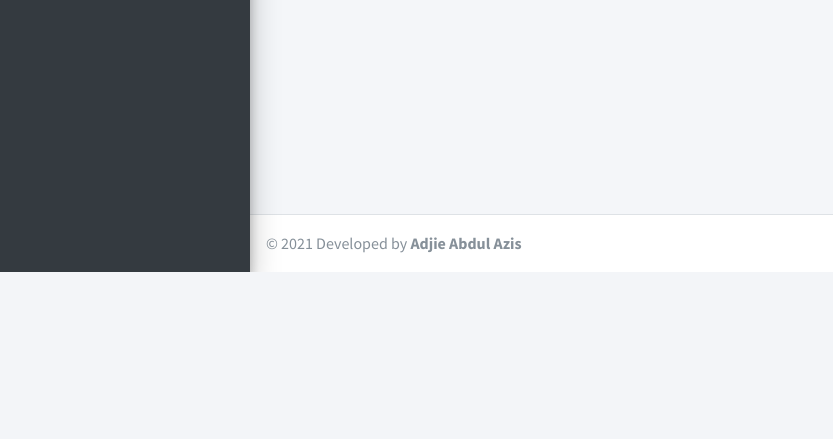
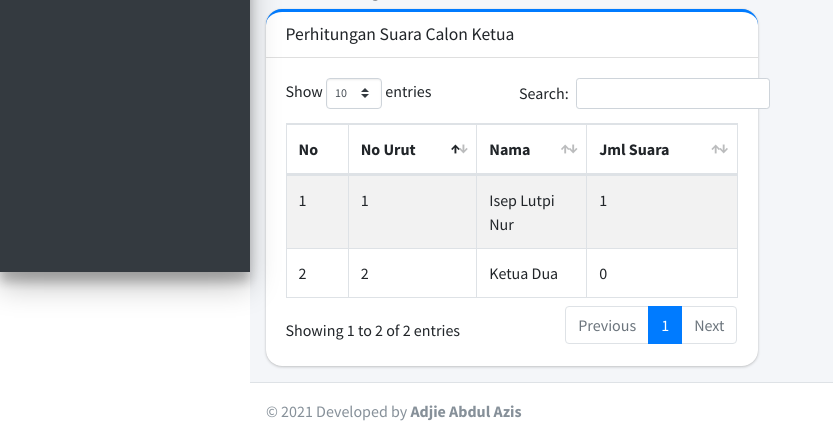
Before and after one commit to iseplutpinur/dkm_vote, a CodeIgniter app: page /clc-keuangan/ in a window 1280 px wide. Shown: the part 528-967 px from the top of the page, without its empty margins (0-833 px from the left). Before the commit the page ends 800 px from the top, so only its background shows below. Run offline with CodeIgniter, Linux system fonts and the light colour scheme; a user stored in the database is signed in; data comes from the database, SQL or seed files in the repository; both versions use the stored data as it was after the commit; some libraries are stand-ins or nearby versions.

Commit message:
update database dan hasil pemungutan suara

```diff
--- a/application/controllers/Dashboard.php
+++ b/application/controllers/Dashboard.php
@@ -26,8 +26,12 @@ class Dashboard extends Render_Controller
 			$this->title = 'List Calon Ketua';
 			$this->content = 'dashboard/pemilih';
 			$this->data['calons'] = $this->model->getCalon($this->id);
-			// var_dump($this->data['calons']);
-			// die;
+			$get = $this->db->select('nilai')->from('kpu_kunci')->where('id', 1)->get()->row_array();
+			if ($get == null) {
+				$this->db->insert('kpu_kunci', ['id' => 1, 'nilai' => 1]);
+				$get = ['nilai' => 1];
+			}
+			$this->data['finish'] = $get['nilai'];
 		}
 
 		// Send data to view
--- a/application/controllers/admin/Count.php
+++ b/application/controllers/admin/Count.php
@@ -56,9 +56,9 @@ class Count extends Render_Controller
     $this->sesion->cek_session();
     $akses = ['Super Admin'];
     $get_lv = $this->session->userdata('data')['level'];
-    if (!in_array($get_lv, $akses)) {
-      redirect('my404', 'refresh');
-    }
+    // if (!in_array($get_lv, $akses)) {
+    //   redirect('my404', 'refresh');
+    // }
     $this->id = $this->session->userdata('data')['id'];
     $this->photo_path = './files/admin/pemilih/';
     $this->load->model("admin/CountModel", 'model');
--- a/application/views/javascripts/contents/dashboard/pemilih.js
+++ b/application/views/javascripts/contents/dashboard/pemilih.js
@@ -50,3 +50,55 @@ $("#fmain").submit(function (ev) {
     $('#tambahModal').modal('toggle')
   })
 });
+
+function dynamic(datas = {
+  kategori: null,
+  kelas: null,
+}) {
+  let filter = null;
+  if (datas.kategori != null && datas.kelas != null) {
+    filter = {
+      kategori: datas.kategori,
+      kelas: datas.kelas,
+    }
+  }
+  const table_html = $('#dt_basic');
+  table_html.dataTable().fnDestroy()
+  const new_table = table_html.DataTable({
+    "ajax": {
+      "url": "<?= base_url()?>admin/count/ajax_data/",
+      "data": datas,
+      "type": 'POST'
+    },
+    "processing": true,
+    "serverSide": true,
+    "responsive": true,
+    "lengthChange": true,
+    "autoWidth": false,
+    "columns": [
+      { "data": null },
+      { "data": "no_urut" },
+      { "data": "nama" },
+      { "data": "jumlah_suara" },
+    ],
+    order: [
+      [1, 'asc']
+    ],
+    columnDefs: [{
+      orderable: false,
+      targets: [0]
+    }],
+  });
+  new_table.on('draw.dt', function () {
+    var PageInfo = table_html.DataTable().page.info();
+    new_table.column(0, {
+      page: 'current'
+    }).nodes().each(function (cell, i) {
+      cell.innerHTML = i + 1 + PageInfo.start;
+    });
+  });
+}
+
+if ($("#finish").val() == 1) {
+  dynamic();
+}
--- a/application/views/templates/contents/dashboard/pemilih.php
+++ b/application/views/templates/contents/dashboard/pemilih.php
@@ -27,6 +27,35 @@
     </div>
   <?php endforeach; ?>
 </div>
+
+<?php if ($finish == 1) : ?>
+  <h5>Hasil Pemungutan Suara</h5>
+  <div class="row">
+    <div class="col-lg-6">
+      <div class="card card-primary card-outline " style="border-radius: 16px;">
+        <div class="card-header">
+          <div class="d-flex justify-content-between w-100">
+            <h3 class="card-title">Perhitungan Suara Calon Ketua</h3>
+          </div>
+        </div>
+        <!-- /.card-header -->
+        <div class="card-body">
+          <table id="dt_basic" class="table table-bordered table-striped table-hover">
+            <thead>
+              <tr>
+                <th>No</th>
+                <th>No Urut</th>
+                <th>Nama</th>
+                <th>Jml Suara</th>
+              </tr>
+            </thead>
+          </table>
+        </div>
+        <!-- /.card-body -->
+      </div>
+    </div>
+  </div>
+<?php endif ?>
 
 <?php foreach ($calons as $calon) : ?>
   <div class="card detail" style="border-radius: 16px; display:none;" id="detail_calon_<?= $calon->id ?>">
@@ -78,3 +107,5 @@
     </div>
   </div>
 </div>
+
+<input type="hidden" id="finish" value="<?= $finish ?>">
```
Also changed, not shown: application/views/templates/contents/admin/count/list.php (+0 -59 lines), database.sql (+6 -5 lines).
